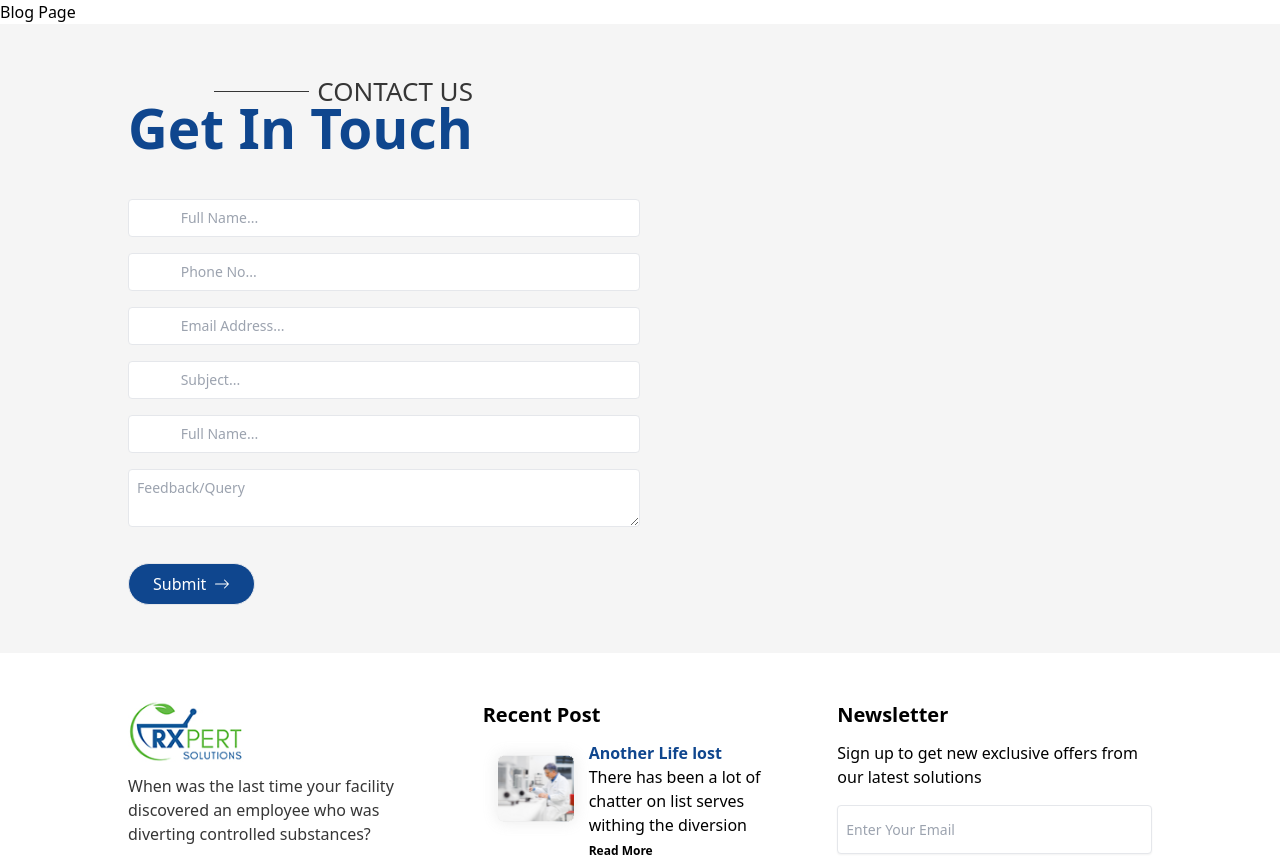
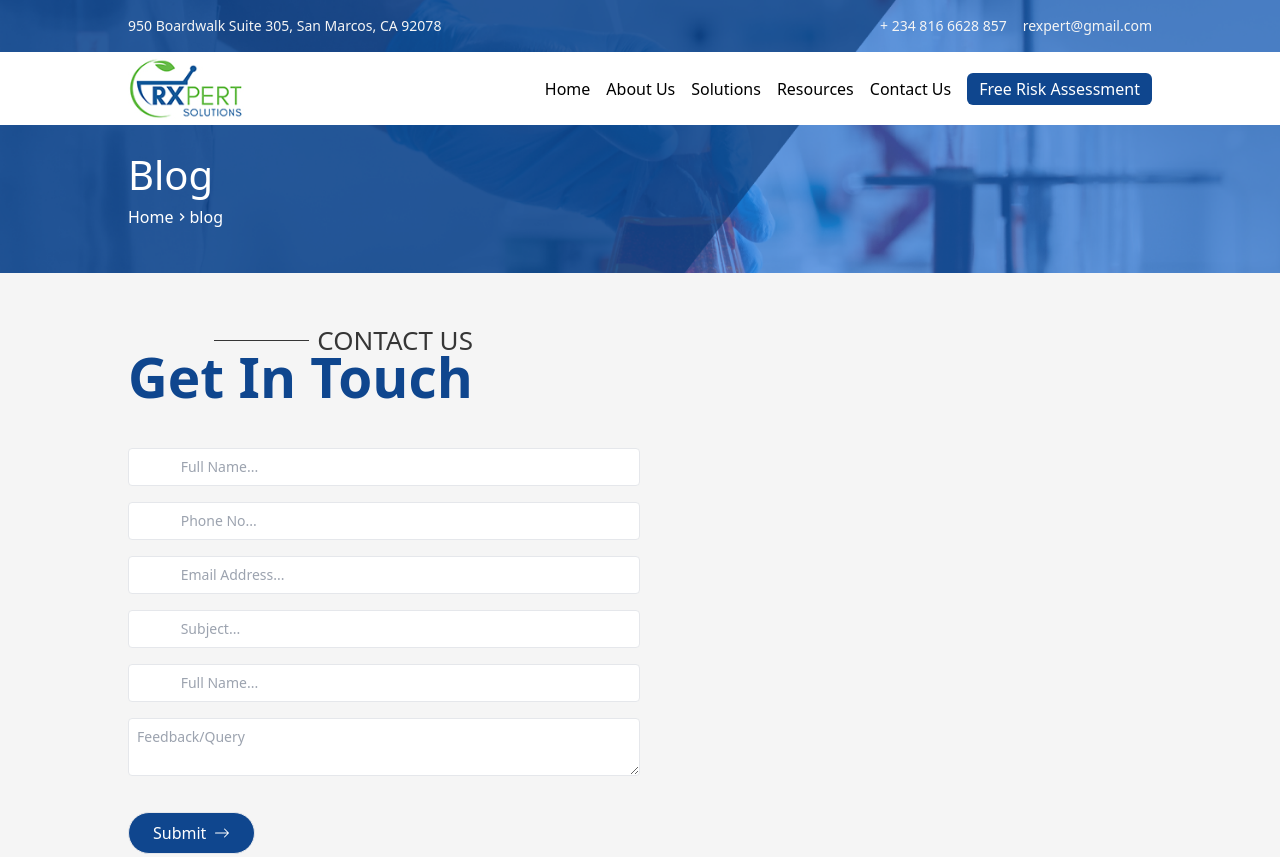
Before and after one commit to S-Abdullahi/rx-expert, a Next.js app: page /blog in a window 1280 px wide. Shown: the top 857 px of the page. Built offline with nearby package versions, Linux system fonts and the light colour scheme.

Commit message:
page headers

```diff
--- a/app/about/page.tsx
+++ b/app/about/page.tsx
@@ -1,3 +1,9 @@
+import Header from "../components/Header";
+
 export default function About() {
-  return <h1 className="">About Page</h1>;
+  return (
+    <div>
+      <Header title="About" label="about" />
+    </div>
+  );
 }
--- a/app/blog/page.tsx
+++ b/app/blog/page.tsx
@@ -1,3 +1,9 @@
+import Header from "../components/Header";
+
 export default function Blog() {
-  return <h1 className="">Blog Page</h1>;
+  return (
+    <div>
+      <Header title="Blog" label="blog"/>
+    </div>
+  );
 }
--- /dev/null
+++ b/app/components/Breadcrumb.tsx
@@ -0,0 +1,31 @@
+import Link from "next/link";
+import { MdNavigateNext } from "react-icons/md";
+
+export interface IBreadcrumb {
+  label: string;
+  link?: string;
+  secondLabel?: string;
+}
+
+export default function Breadcrumb(props: IBreadcrumb) {
+  const { label, link, secondLabel } = props;
+  return (
+    <div className="text-white flex items-center ">
+      <Link href="/" className="font-medium">
+        Home
+      </Link>
+      <MdNavigateNext />
+      {secondLabel ? (
+        <div className="flex items-center">
+          <Link href={`${link}`} className="font-medium">
+            {label}
+          </Link>
+          <MdNavigateNext />
+          <p className="font-light">{secondLabel}</p>
+        </div>
+      ) : (
+        <p className="font-light">{label}</p>
+      )}
+    </div>
+  );
+}
--- /dev/null
+++ b/app/components/Header.tsx
@@ -0,0 +1,34 @@
+import Image from "next/image";
+import NavBar from "./NavBar";
+import Breadcrumb from "./Breadcrumb";
+import { IBreadcrumb } from "./Breadcrumb";
+
+interface IHeader extends IBreadcrumb {
+  title: string;
+}
+
+export default function Header(props: IHeader) {
+  const { title, link, label, secondLabel } = props;
+  return (
+    <div>
+      <div className="bg-[url('/bg-header.png')] bg-no-repeat bg-cover pb-6">
+        <div className="text-sm text-[#F5F5F5] flex flex-col md:flex-row gap-2 md:justify-between py-4 px-6 lg:px-32">
+          <p className=" text-[#F5F5F5]">
+            950 Boardwalk Suite 305, San Marcos, CA 92078
+          </p>
+          <div className="flex flex-col md:flex-row md:items-center md:gap-4">
+            <p className=" text-[#F5F5F5]">+ 234 816 6628 857</p>
+            <p className=" text-[#F5F5F5]">rexpert@gmail.com</p>
+          </div>
+        </div>
+
+        <NavBar />
+
+        <div className="my-5 px-6 lg:px-32">
+          <p className="font-medium text-[40px] text-white">{title}</p>
+          <Breadcrumb label={label} link={link} secondLabel={secondLabel} />
+        </div>
+      </div>
+    </div>
+  );
+}
--- /dev/null
+++ b/app/components/NavBar.tsx
@@ -0,0 +1,55 @@
+import Image from "next/image";
+import Link from "next/link";
+import { HiOutlineMenu } from "react-icons/hi";
+
+type INavItem = {
+  title: string;
+  url: string;
+};
+
+const navItem: INavItem[] = [
+  {
+    title: "Home",
+    url: "/",
+  },
+  {
+    title: "About Us",
+    url: "/about",
+  },
+  {
+    title: "Solutions",
+    url: "/solution",
+  },
+  {
+    title: "Resources",
+    url: "/blog",
+  },
+  {
+    title: "Contact Us",
+    url: "/contact",
+  },
+];
+
+export default function NavBar() {
+  return (
+    <div className="bg-white h-[73px] flex justify-between items-center  px-6 lg:px-32">
+      <Image src="/rx-logo.svg" alt="logo" width={116} height={61} />
+      <div className="flex gap-4 items-center">
+        <ul className="md:flex gap-4 hidden">
+          {navItem.map((item) => {
+            const { title, url } = item;
+            return (
+              <li key={title}>
+                <Link href={url}>{title}</Link>
+              </li>
+            );
+          })}
+        </ul>
+        <HiOutlineMenu className="md:hidden text-2xl mr-3" />
+        <button className="text-white bg-[#0F468E] px-3 py-1 rounded-md hidden lg:block">
+          Free Risk Assessment
+        </button>
+      </div>
+    </div>
+  );
+}
--- a/app/contact/page.tsx
+++ b/app/contact/page.tsx
@@ -1,3 +1,9 @@
+import Header from "../components/Header";
+
 export default function Contact() {
-  return <h1 className="">Contact</h1>;
+  return (
+    <div>
+      <Header title="Contact Us" label="contact" />
+    </div>
+  );
 }
--- a/app/diversion/page.tsx
+++ b/app/diversion/page.tsx
@@ -1,3 +1,13 @@
+import Header from "../components/Header";
+
 export default function Diversion() {
-  return <h1 className="">Diversion Page</h1>;
+  return (
+    <div>
+      <Header
+        title="Diversion Mitigation Program"
+        label="Solution"
+        secondLabel="Diversion Mitigation Program"
+      />
+    </div>
+  );
 }
--- a/app/drug-diversion/page.tsx
+++ b/app/drug-diversion/page.tsx
@@ -1,3 +1,13 @@
-export default function Drugdiversion(){
-    return <h1 className="">Drug Diversion Page</h1>
-  }
+import Header from "../components/Header";
+
+export default function Drugdiversion() {
+  return (
+    <div>
+      <Header
+        title="Drug Diversion"
+        label="solution"
+        secondLabel="drug diversion"
+      />
+    </div>
+  );
+}
--- a/app/layout.tsx
+++ b/app/layout.tsx
@@ -5,6 +5,7 @@ import Image from "next/image";
 import Button from "./components/button";
 import SectionTitle from "./components/SectionTitle";
 import FormRow from "./components/FormRow";
+import NavBar from "./components/NavBar";
 
 const inter = Inter({ subsets: ["latin"] });
 
--- a/app/page.tsx
+++ b/app/page.tsx
@@ -10,6 +10,7 @@ import Reveal from "./components/reveal";
 import { ReviewData } from "./section data/homepage.data";
 import { WhereToHelpData } from "./section data/homepage.data";
 import BlogCard from "./components/BlogCard";
+import NavBar from "./components/NavBar";
 
 type INavItem = {
   title: string;
@@ -80,7 +81,9 @@ export default function Home() {
           </div>
         </div>
 
-        <div className="bg-white h-[73px] flex justify-between items-center  px-6 lg:px-32">
+        <NavBar />
+
+        {/* <div className="bg-white h-[73px] flex justify-between items-center  px-6 lg:px-32">
           <Image src="/rx-logo.svg" alt="logo" width={116} height={61} />
           <div className="flex gap-4 items-center">
             <ul className="md:flex gap-4 hidden">
@@ -98,7 +101,7 @@ export default function Home() {
               Free Risk Assessment
             </button>
           </div>
-        </div>
+        </div> */}
         <div className="grid grid-cols-1 md:grid-cols-2 lg:px-32 px-6 mt-8 items-center gap-3">
           <div className="text-white flex flex-col items-start">
             <div className="flex flex-col items-end">
--- a/app/solution/page.tsx
+++ b/app/solution/page.tsx
@@ -1,3 +1,8 @@
+import Header from "../components/Header";
 export default function Solution() {
-  return <h1 className="">Solution Page</h1>;
+  return (
+    <div>
+      <Header title="Solutions" label="solutions"/>
+    </div>
+  );
 }
```
Also changed, not shown: public/bg-header.png (added).
